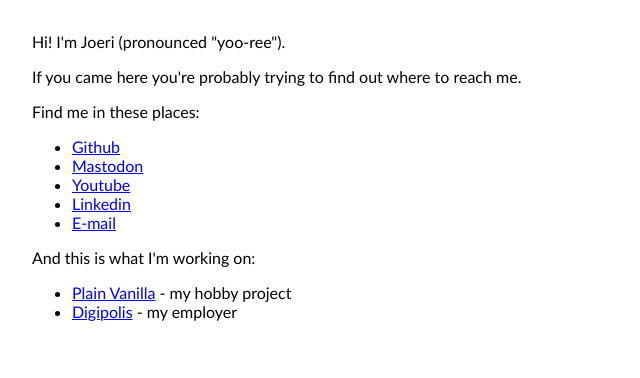
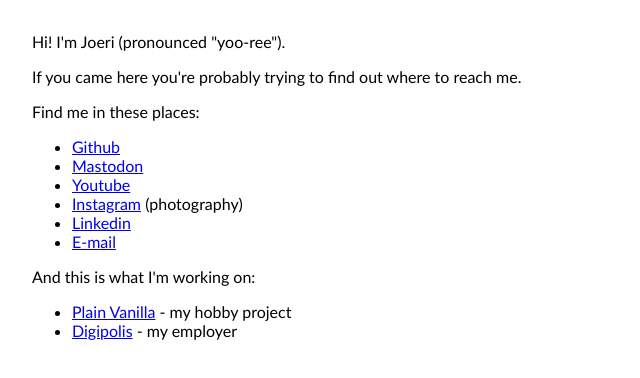
Before and after one commit to jsebrech/jsebrech.github.io, a plain HTML site: page index.html in a window 1280 px wide. Shown: the whole page, without its empty margins (0-640 px from the left). Drawn offline with Linux system fonts and the light colour scheme.

Commit message:
add instagram link

```diff
--- a/index.html
+++ b/index.html
@@ -19,6 +19,7 @@
       <li><a href="https://github.com/jsebrech">Github</a></li>
       <li><a href="https://mstdn.social/@joeri_s">Mastodon</a></li>
       <li><a href="https://www.youtube.com/@discoveringdev">Youtube</a></li>
+      <li><a href="https://www.instagram.com/jj_seabert/">Instagram</a> (photography)</li>
       <li><a href="https://www.linkedin.com/in/joeri-sebrechts-b20a752b/">Linkedin</a></li>
       <li><a href="mailto:joeri@sebrechts.net">E-mail</a></li>
     </ul>
```
